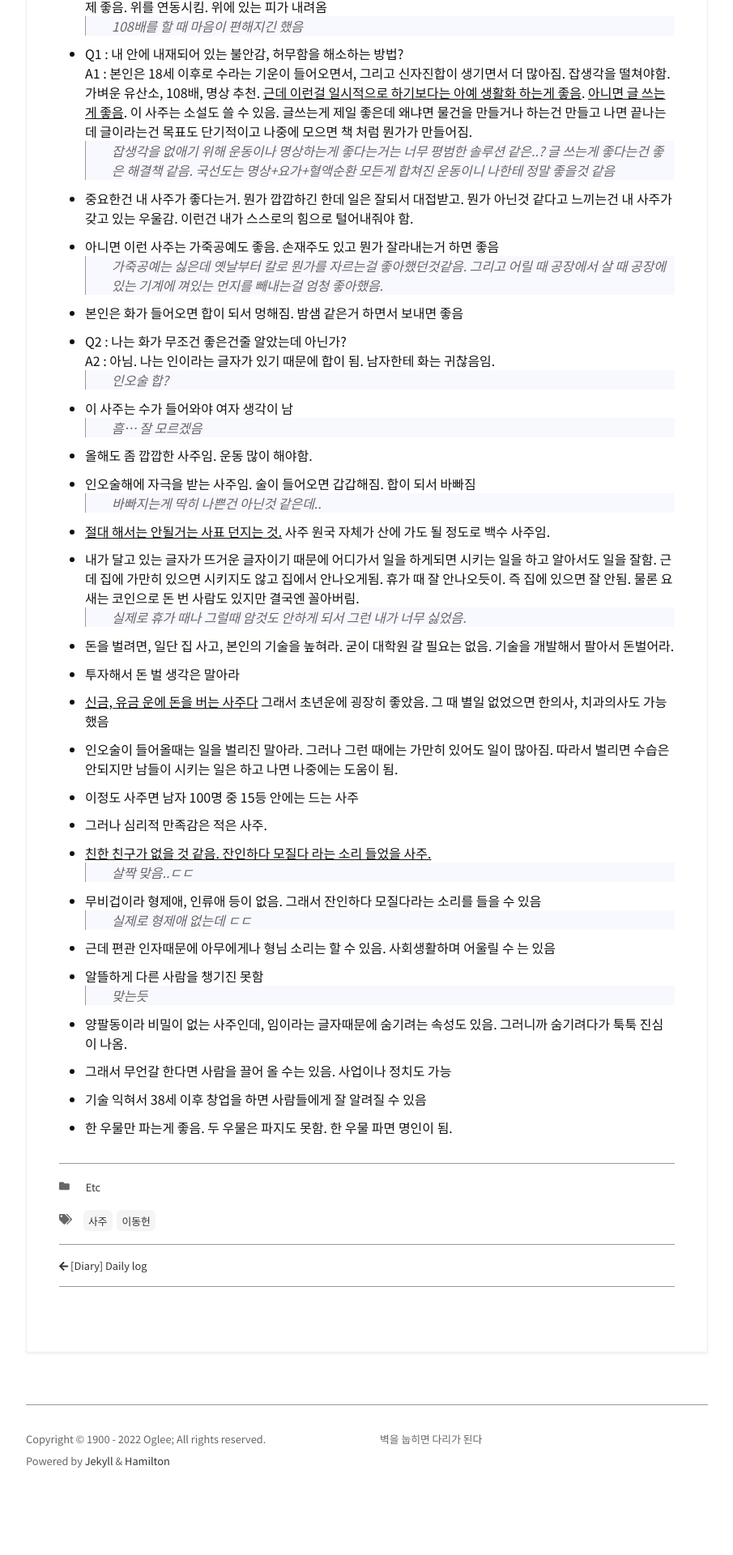
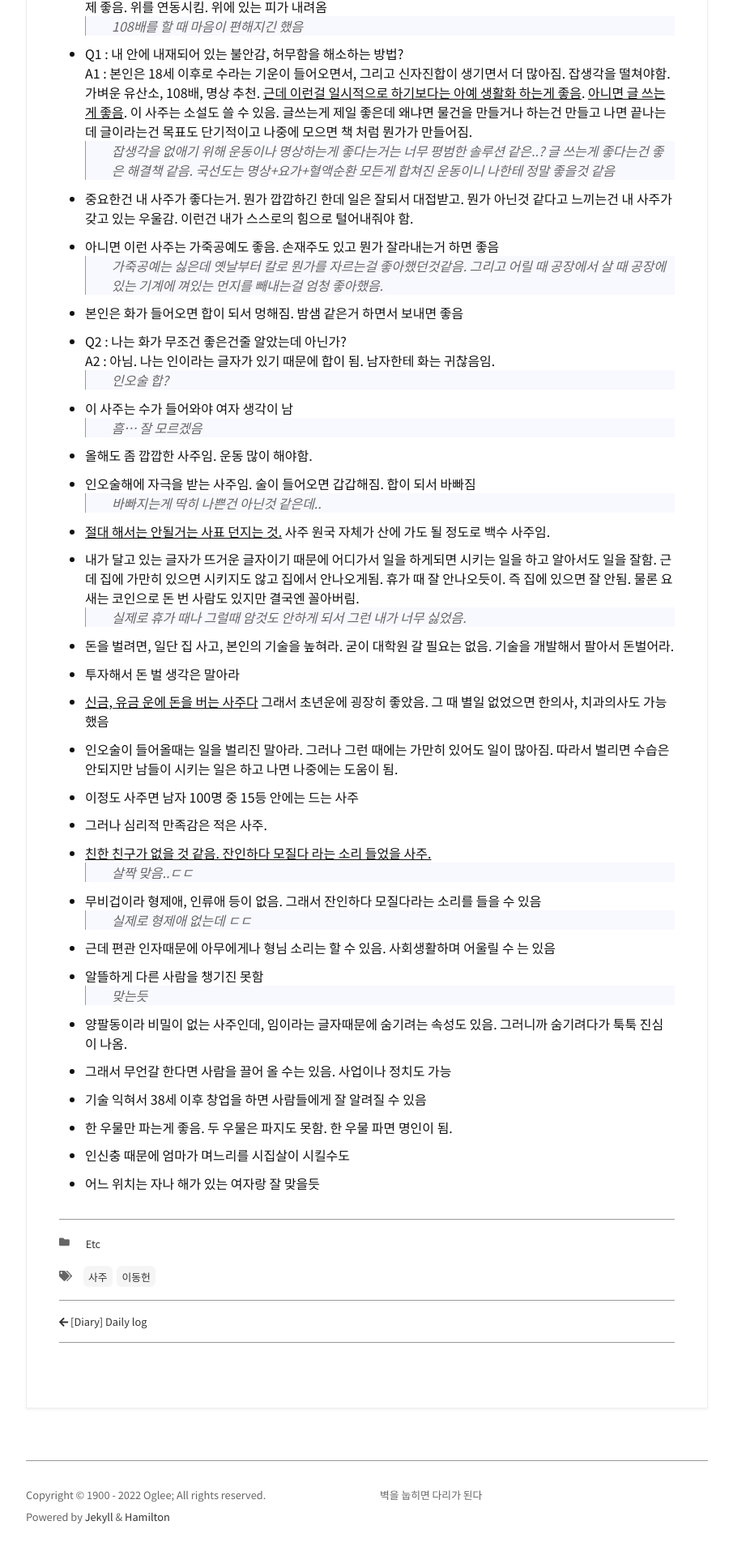
Before and after one commit to oglee815/oglee815_old.github.io, a Jekyll site: the page built from _posts/1900-01-01-etc-my-destiny.md, in a window 1280 px wide. Shown: the part 1739-3659 px from the top of the page at 81% size, without its empty margins (262-1167 px from the left). Built offline with Jekyll 4.4.1, drawn with Linux system fonts in a browser that asks for light colours; nearby versions of some CDN libraries; some web fonts are replaced; comment, search, counter and statistics services are not loaded.

Commit message:
Update 1900-01-01-etc-my-destiny.md

```diff
--- a/_posts/1900-01-01-etc-my-destiny.md
+++ b/_posts/1900-01-01-etc-my-destiny.md
@@ -79,3 +79,5 @@ A2 : 아님. 나는 인이라는 글자가 있기 때문에 합이 됨. 남자
 - 그래서 무언갈 한다면 사람을 끌어 올 수는 있음. 사업이나 정치도 가능
 - 기술 익혀서 38세 이후 창업을 하면 사람들에게 잘 알려질 수 있음
 - 한 우물만 파는게 좋음. 두 우물은 파지도 못함. 한 우물 파면 명인이 됨.
+- 인신충 때문에 엄마가 며느리를 시집살이 시킬수도
+- 어느 위치는 자나 해가 있는 여자랑 잘 맞을듯
```
